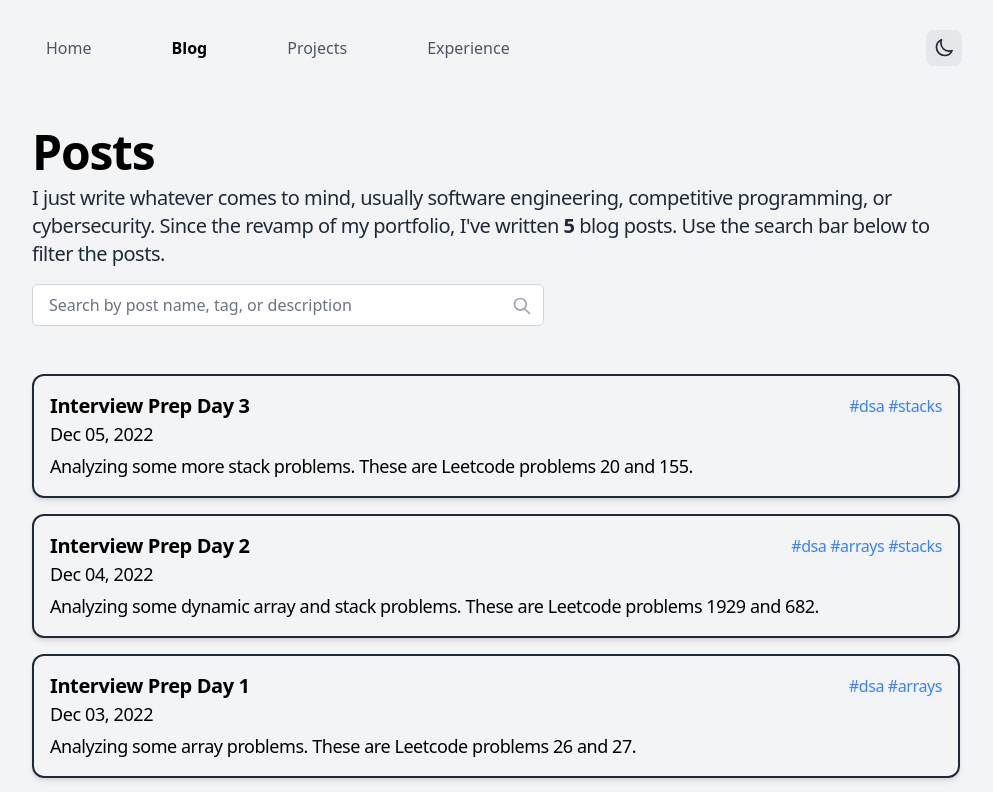
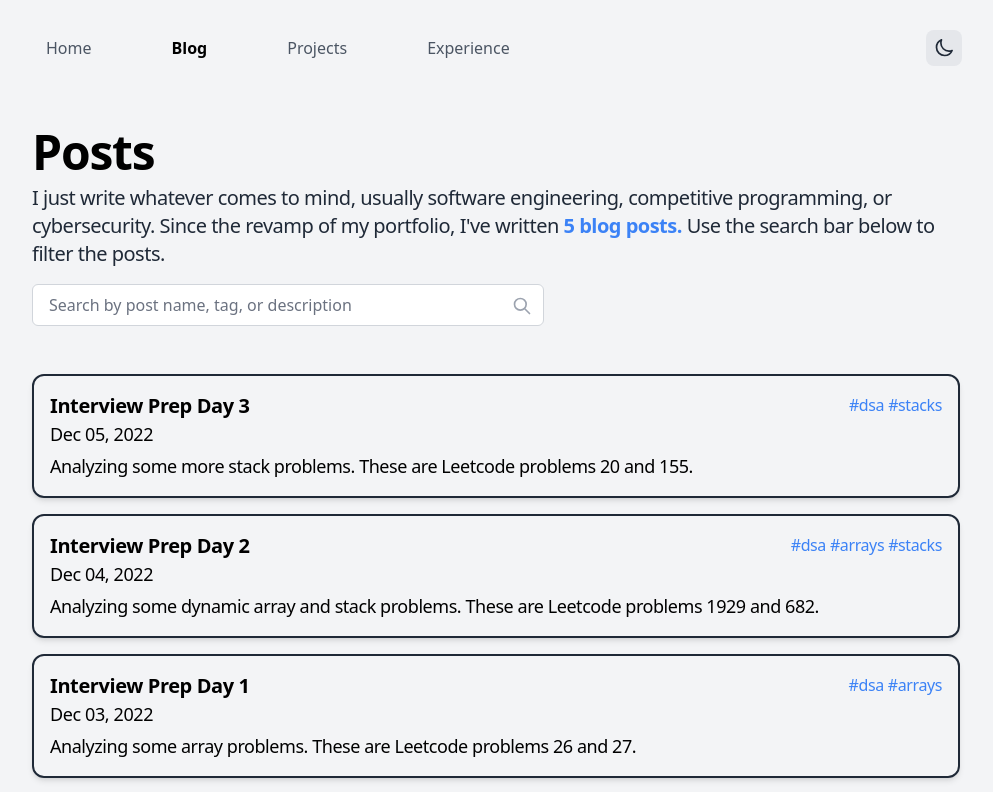
Before and after one commit to zhao-stanley/szhao.dev, a Next.js app: page /blog in a window 1280 px wide. Shown: the top 792 px of the page, without its empty margins (144-1137 px from the left). Built offline with nearby package versions, Linux system fonts and the light colour scheme; a web font is replaced by a local one.

Commit message:
Small details

```diff
--- a/src/pages/blog/index.js
+++ b/src/pages/blog/index.js
@@ -41,10 +41,10 @@ export default function Blog({ data }) {
                 Posts{searchValue ? ` about ` : null}
                 {searchValue ? (
                   <>
-                    <span className="text-[#3b82f6] underline dark:decoration-gray-200 decoration-gray-800 underline-offset-[6px]">
+                    <span className="text-blue-500 underline dark:decoration-gray-200 decoration-gray-800 underline-offset-[6px]">
                       {searchValue.substring(0, 10)}
                     </span>
-                    .
+                    {searchValue.length > 10 ? "..." : "."}
                   </>
                 ) : null}
               </h1>
@@ -52,8 +52,10 @@ export default function Blog({ data }) {
                 I just write whatever comes to mind, usually software
                 engineering, competitive programming, or cybersecurity. Since
                 the revamp of my portfolio, I&apos;ve written{" "}
-                <span className="font-semibold">{allPosts.length}</span> blog
-                posts. Use the search bar below to filter the posts.
+                <span className="font-bold text-blue-500">
+                  {allPosts.length} blog posts.
+                </span>{" "}
+                Use the search bar below to filter the posts.
               </p>
             </div>
             <div className="relative max-w-lg">
@@ -63,7 +65,7 @@ export default function Blog({ data }) {
                 value={searchValue}
                 onChange={(e) => setSearchValue(e.target.value)}
                 placeholder="Search by post name, tag, or description"
-                className="block w-full rounded-md border border-gray-300 bg-white px-4 py-2 text-gray-900 focus:border-primary-500 focus:ring-primary-500 dark:border-gray-900 dark:bg-gray-800 dark:text-gray-100"
+                className="block w-full rounded-md border border-gray-300 bg-white pl-4 pr-10 py-2 text-gray-900 focus:border-primary-500 focus:ring-primary-500 dark:border-gray-900 dark:bg-gray-800 dark:text-gray-100"
               />
               <svg
                 className="absolute right-3 top-3 h-5 w-5 text-gray-400 dark:text-gray-300"
@@ -84,14 +86,19 @@ export default function Blog({ data }) {
           <ul className="flex flex-col gap-y-4 w-full">
             {filteredPosts.map((e, key) => (
               <Link href={`/blog/${e.slug}`} key={key}>
-                <li className="w-full flex flex-col gap-y-1 p-4 rounded-xl hover:bg-gray-200 dark:hover:bg-gray-800 ease-in-out transition duration-300 border-2 dark:border-gray-200 border-gray-800 hover:border-[#3b82f6] dark:hover:border-[#3b82f6] shadow-md">
+                <li className="w-full flex flex-col gap-y-1 p-4 rounded-xl hover:bg-gray-200 dark:hover:bg-gray-800 ease-in-out transition duration-300 border-2 dark:border-gray-200 border-gray-800 hover:border-blue-500 dark:hover:border-blue-500 shadow-md">
                   <div className="tracking-tight">
                     <div className="flex flex-row w-full justify-between items-center">
                       <h2 className="font-semibold text-base md:text-xl">
                         {e.title}
                       </h2>
-                      <span className="text-xs md:text-base text-blue-500 font-medium">
-                        {e.genre.map((g) => `#${g}`).join(" ")}
+                      <span className="text-xs md:text-base text-blue-500 font-medium flex gap-x-1">
+                        {e.genre.map((g) => (
+                          <Link
+                            className="border-b-2 leading-4 border-transparent hover:border-blue-500 transition duration-300"
+                            href={`/blog?genre=${g}`}
+                          >{`#${g}`}</Link>
+                        ))}
                       </span>
                     </div>
                     <h3 className="text-sm md:text-lg">
--- a/src/pages/projects.js
+++ b/src/pages/projects.js
@@ -19,7 +19,7 @@ export default function ProjectsPage() {
               Projects {tag ? `built with ` : null}
               {tag ? (
                 <>
-                  <span className="text-[#3b82f6] underline dark:decoration-gray-200 decoration-gray-800 underline-offset-[6px]">
+                  <span className="text-blue-500 underline dark:decoration-gray-200 decoration-gray-800 underline-offset-[6px]">
                     {properCase(tag)}
                   </span>
                   .
@@ -34,7 +34,7 @@ export default function ProjectsPage() {
                 href={`https://github.com/zhao-stanley`}
                 target="_blank"
                 rel="opener"
-                className="text-[#3b82f6] font-semibold hover:brightness-[80%] transition duration-300"
+                className="text-blue-500 font-semibold hover:brightness-[80%] transition duration-300"
               >
                 my GitHub
               </Link>
```
